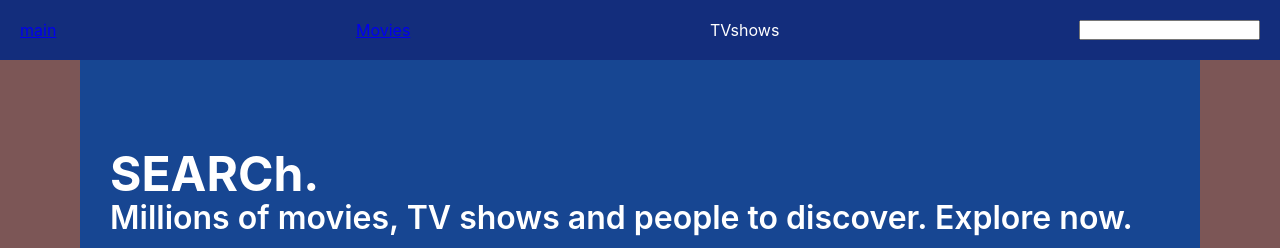
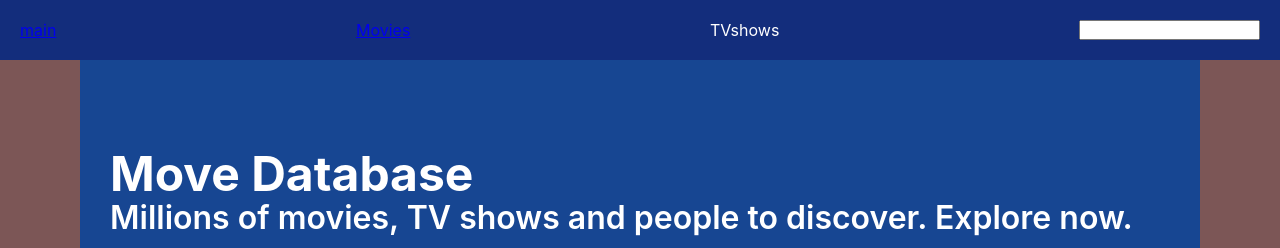
Before and after one commit to AdlayAfshar/movie-database, a React (Vite) app: page / in a window 1280 px wide. Shown: the top 248 px of the page. Built offline with nearby package versions, Linux system fonts and the light colour scheme; no server answers; the HTML template or start-up script is replaced by a standard one.

Commit message:
update header

```diff
--- a/src/Layouts/SearchLanding.jsx
+++ b/src/Layouts/SearchLanding.jsx
@@ -36,7 +36,7 @@ export const SearchLanding = ({ baseUrl, requestParams }) => {
   return (
     <div className="searchLanding">
       <div className="searchLanding-title">
-        <h2>SEARCh.</h2>
+        <h2>Move Database</h2>
         <h3>
           {" "}
           Millions of movies, TV shows and people to discover. Explore now.
```
